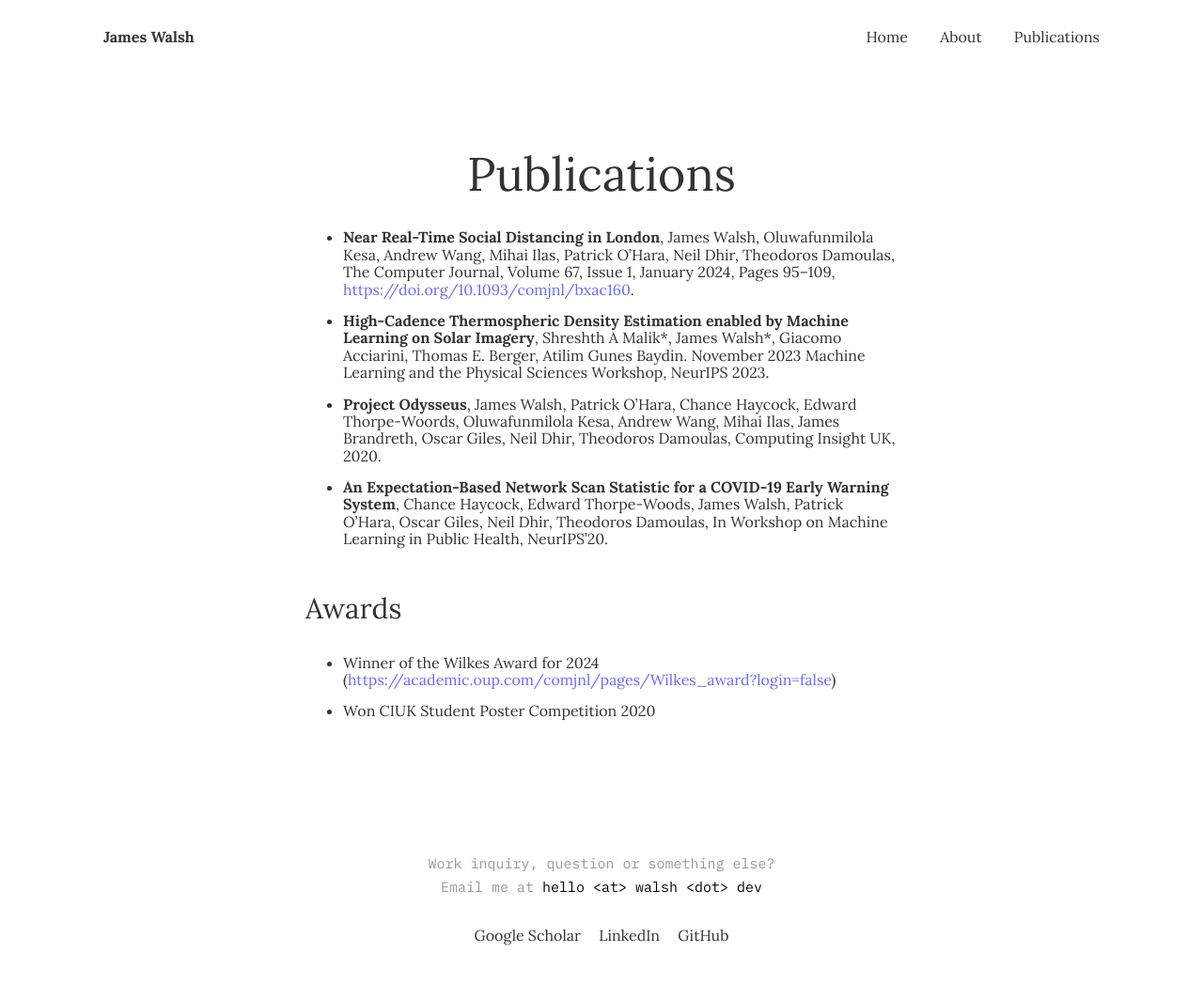
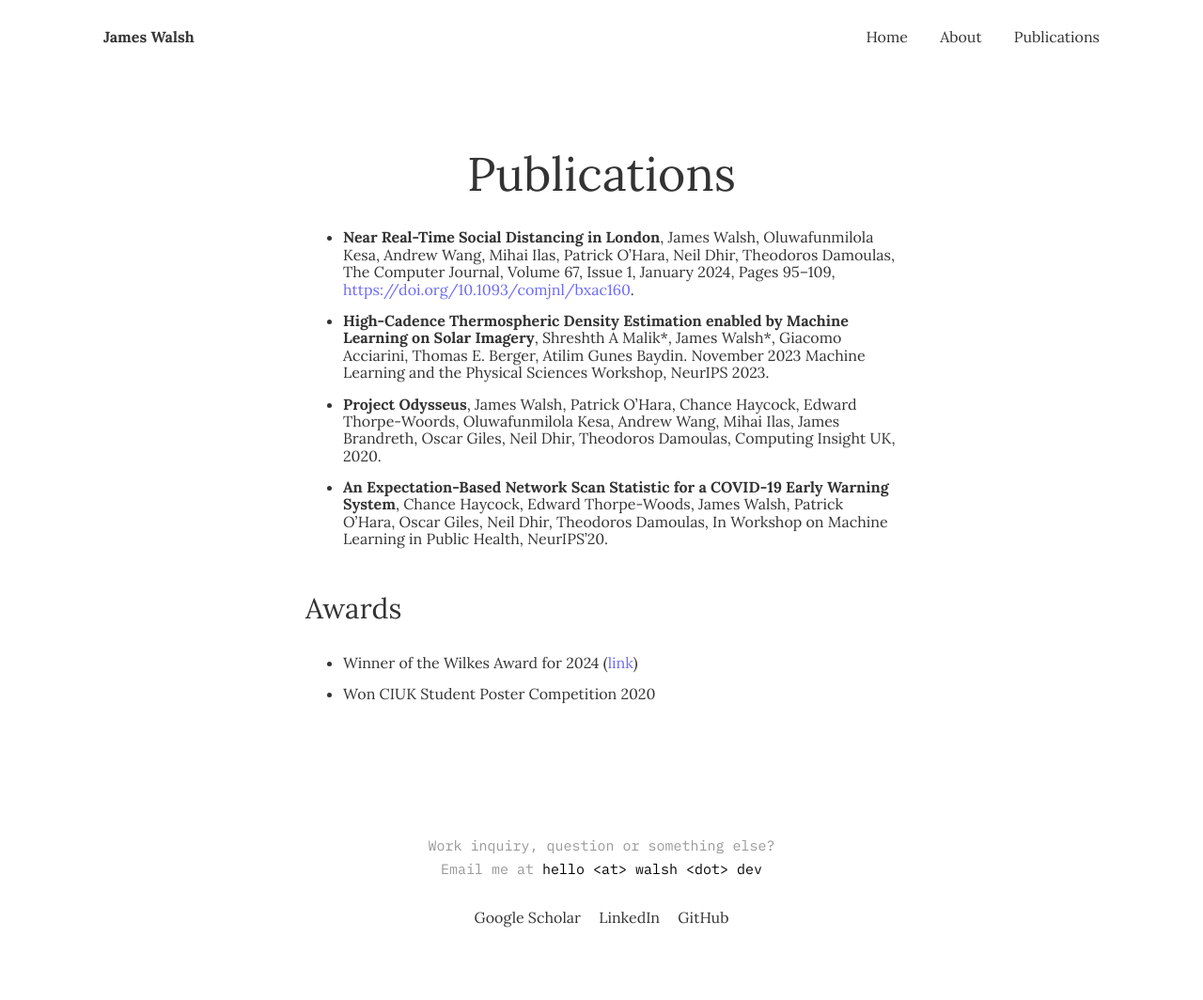
Before and after one commit to dead-water/dead-water.github.io, a Jekyll site: the page built from _pages/publications.md, in a window 1280 px wide. Shown: the whole page at 94% size. Built offline with Jekyll 4.4.1, drawn with Linux system fonts in a browser that asks for light colours.

Commit message:
fixed link

```diff
--- a/_pages/publications.md
+++ b/_pages/publications.md
@@ -10,5 +10,5 @@
 
 ## Awards
 
-- Winner of the Wilkes Award for 2024 ([https://academic.oup.com/comjnl/pages/Wilkes_award?login=false](link))
+- Winner of the Wilkes Award for 2024 ([link](https://academic.oup.com/comjnl/pages/Wilkes_award?login=false))
 - Won CIUK Student Poster Competition 2020
```
